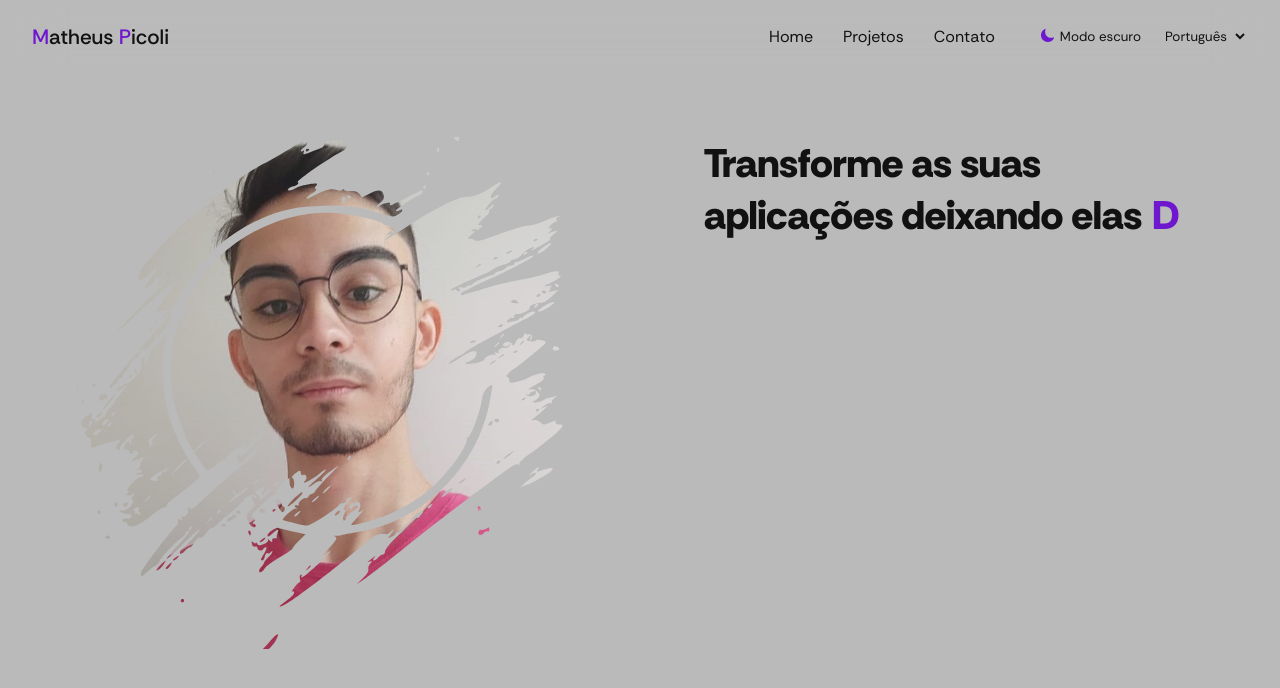
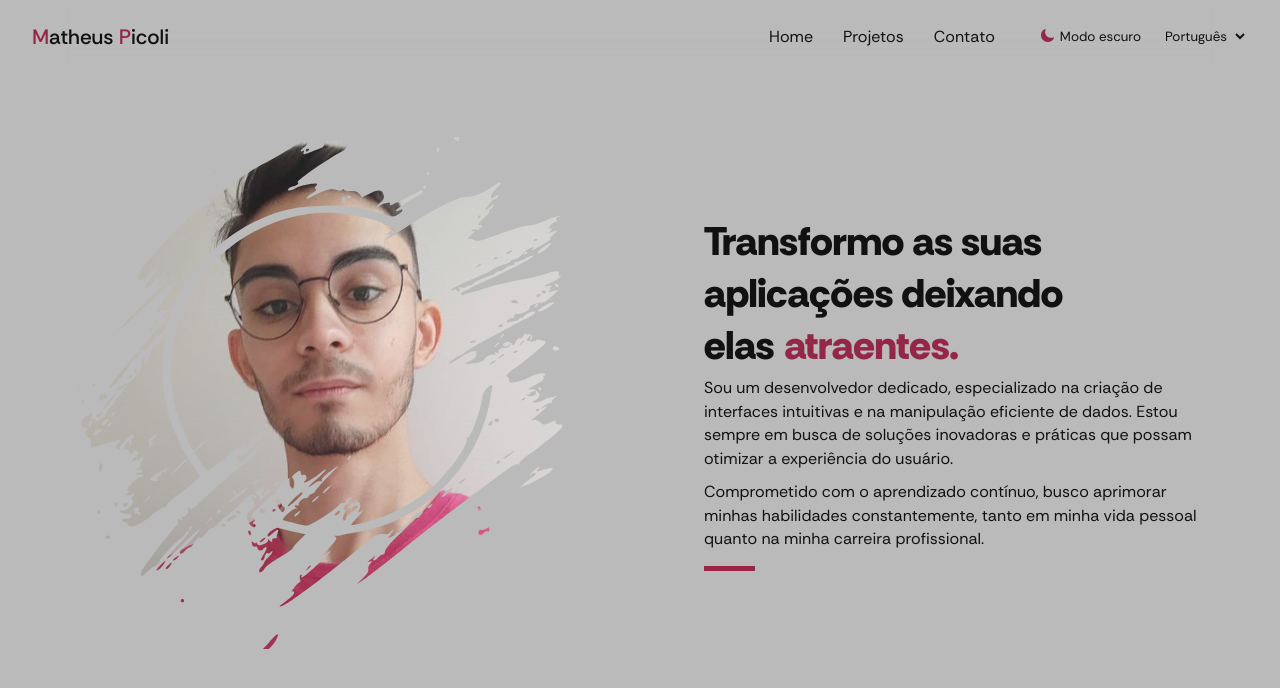
Before and after one commit to matheuszpicoli/portfolio2nd, a Next.js app: page / in a window 1280 px wide. Shown: the top 688 px of the page. Built offline with nearby package versions, Linux system fonts and the light colour scheme.

Commit message:
home done

```diff
--- a/src/app/components/Home.tsx
+++ b/src/app/components/Home.tsx
@@ -1,10 +1,13 @@
 import React from "react"
+
 export default function Home(): React.JSX.Element {
     return (
         <section className="home">
             <div className="image"></div>
             <div className="main-content">
-                <strong>Transforme as suas aplicações deixando elas</strong>
+                <h1>Transformo as suas aplicações deixando elas</h1>
+                <p>Sou um desenvolvedor dedicado, especializado na criação de interfaces intuitivas e na manipulação eficiente de dados. Estou sempre em busca de soluções inovadoras e práticas que possam otimizar a experiência do usuário.</p>
+                <p>Comprometido com o aprendizado contínuo, busco aprimorar minhas habilidades constantemente, tanto em minha vida pessoal quanto na minha carreira profissional.</p>
             </div>
         </section>
     )
--- a/src/app/components/Navbar.tsx
+++ b/src/app/components/Navbar.tsx
@@ -38,8 +38,8 @@ export default function Navbar(): React.JSX.Element {
                     <ThemeButton />
                     <select name="languages" defaultValue={"Português"}>
                         <option value="Português">Português</option>
-                        <option value="Inglês">Inglês</option>
-                        <option value="Espanhol">Espanhol</option>
+                        <option value="Inglês">English</option>
+                        <option value="Espanhol">Español</option>
                     </select>
                 </div>
             </nav>
--- a/src/app/components/utils/DropdownMenu.tsx
+++ b/src/app/components/utils/DropdownMenu.tsx
@@ -13,7 +13,7 @@ export default function DropdownMenu(props: DropdownMenuProps): React.JSX.Elemen
 
     return (
         <div className="dropdown-menu" onMouseEnter={(): void => handleMouseEnter(props.menu)} onMouseLeave={(): void => setOpenMenu(null)}>
-            <span className="dropdown-title" style={openMenu !== null ? { color: "#6f16cf" } : undefined}>
+            <span className="dropdown-title" style={openMenu !== null ? { color: "#942648" } : undefined}>
                 {props.name}
             </span>
             {openMenu === props.menu && (
--- a/src/app/hooks/contexts/themeContext.tsx
+++ b/src/app/hooks/contexts/themeContext.tsx
@@ -17,14 +17,15 @@ interface ThemeProviderProps {
 export function ThemeProvider(props: ThemeProviderProps) {
     const [theme, setTheme] = useState<Theme>(null)
 
-    useLayoutEffect(() => {
+    useLayoutEffect((): void => {
         if (typeof window !== "undefined") {
             const storedTheme = localStorage.getItem("theme") as Theme
 
             if (storedTheme) setTheme(storedTheme)
             else {
-                const prefersDarkScheme = window.matchMedia("(prefers-color-scheme: dark)").matches
-                setTheme(prefersDarkScheme ? "dark" : "light")
+                const userPreferredTheme: Theme = window.matchMedia("(prefers-color-scheme: dark)").matches ? "dark" : "light"
+
+                setTheme(userPreferredTheme)
             }
         }
     }, [])
--- a/src/app/stylesheets/Home.scss
+++ b/src/app/stylesheets/Home.scss
@@ -7,8 +7,6 @@
     width: 100%;
 
     :where(.image, .main-content) {
-        align-items: flex-start;
-        display: flex;
         height: 80%;
         width: 80%;
     }
@@ -22,42 +20,64 @@
     }
 
     .main-content {
-        strong {
+        align-items: flex-start;
+        display: flex;
+        flex-direction: column;
+        justify-content: center;
+
+        h1 {
+            @include user-select(none);
             font-family: $extra-bold;
             font-size: 2.5em;
 
             &::after {
-                @include animation(title-words 8000ms linear infinite);
+                @include animation(title-words 18000ms linear infinite);
                 color: $main-color;
                 content: "";
                 margin-left: 10px;
             }
+        }
+
+        p {
+            line-height: 23.5px;
+            margin-block: 5px;
+        }
+
+        &::after {
+            border-bottom: 5px solid $main-color;
+            content: "";
+            margin-top: 10px;
+            width: 10%;
         }
     }
 }
 
 @include keyframes(title-words) {
     0% {
-        content: "A";
+        content: "melhores.";
     }
 
-    20% {
-        content: "B";
+    16.67% {
+        content: "eficientes.";
     }
 
-    40% {
-        content: "C";
+    33.33% {
+        content: "atraentes.";
     }
 
-    60% {
-        content: "D";
+    50% {
+        content: "seguras.";
     }
 
-    80% {
-        content: "E";
+    66.67% {
+        content: "profissionais.";
+    }
+
+    83.33% {
+        content: "responsivas.";
     }
 
     100% {
-        content: "F";
+        content: "melhores.";
     }
 }
--- a/src/app/stylesheets/Navbar.scss
+++ b/src/app/stylesheets/Navbar.scss
@@ -40,8 +40,9 @@ header {
                 }
 
                 .submenu {
+                    @include animation(appear 200ms ease);
                     background-color: $dropdown-color;
-                    border-radius: 5px;
+                    border-radius: 2.5px;
                     border: 2.5px solid darken($dropdown-color, 50%);
                     display: flex;
                     flex-direction: column;
@@ -134,3 +135,15 @@ header {
         }
     }
 }
+
+@include keyframes(appear) {
+    from {
+        @include transform(translateY(3rem) scale(.95));
+        opacity: 0;
+    }
+
+    to {
+        @include transform(translateY(0) scale(1));
+        opacity: 1;
+    }
+}
--- a/src/app/stylesheets/index.scss
+++ b/src/app/stylesheets/index.scss
@@ -30,8 +30,9 @@ $medium: "RethinkSans Medium", sans-serif;
 $regular: "RethinkSans Regular", sans-serif;
 $semi-bold-italic: "RethinkSans Semi Bold Italic", sans-serif;
 $semi-bold: "RethinkSans Semi Bold", sans-serif;
-$main-color: #6f16cf;
+
 $dropdown-color: #cccccc20;
+$main-color: #942648;
 
 /// @group mixins ---------------------------------------------------------------------------------
 @mixin filter($filters...) {
@@ -143,6 +144,11 @@ body {
     margin: 0;
     padding: 0;
     text-rendering: optimizeLegibility;
+
+    &::selection {
+        background-color: $main-color;
+        color: var(--text-color);
+    }
 }
 
 @import "./Navbar.scss";
```
